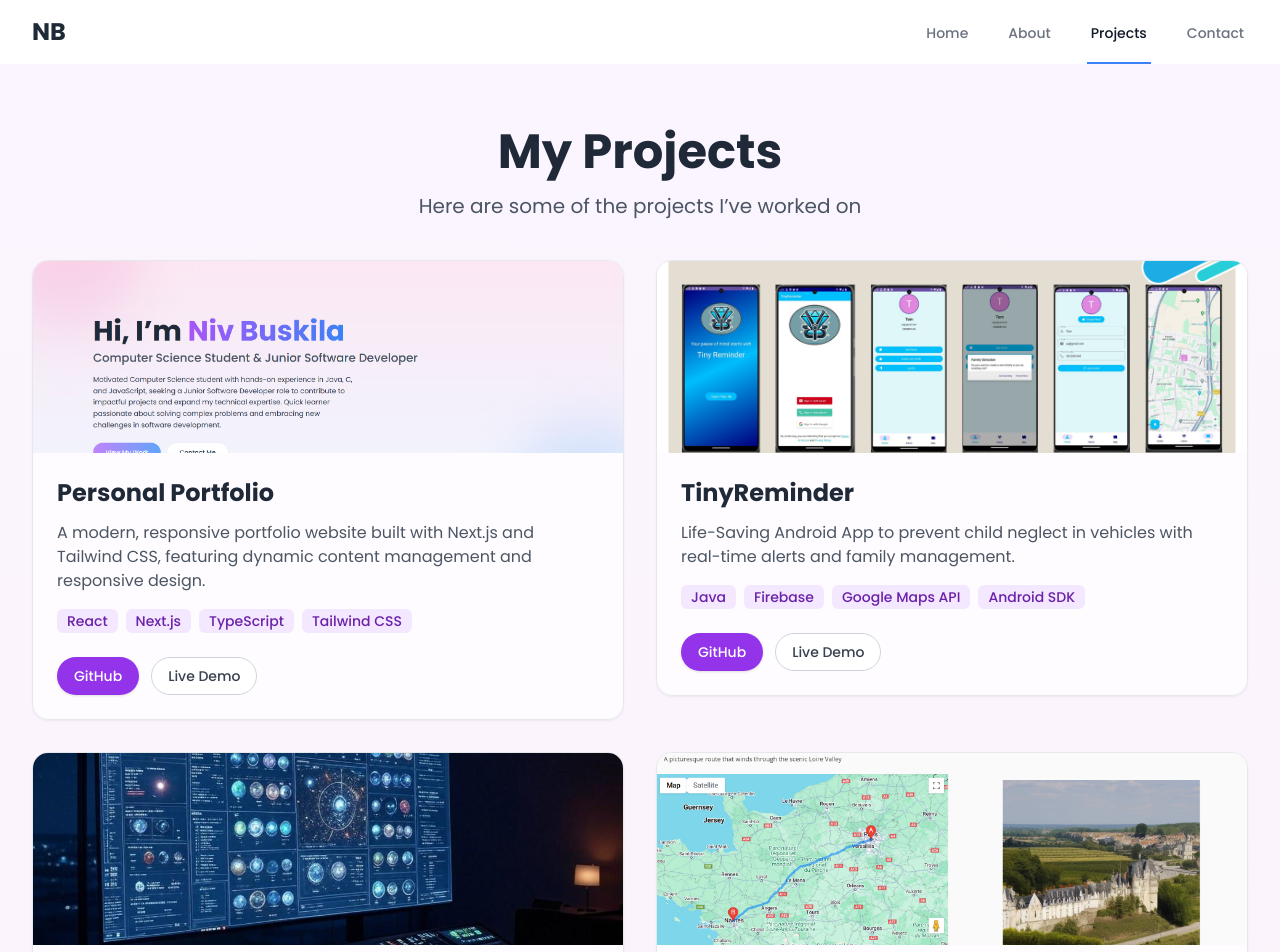
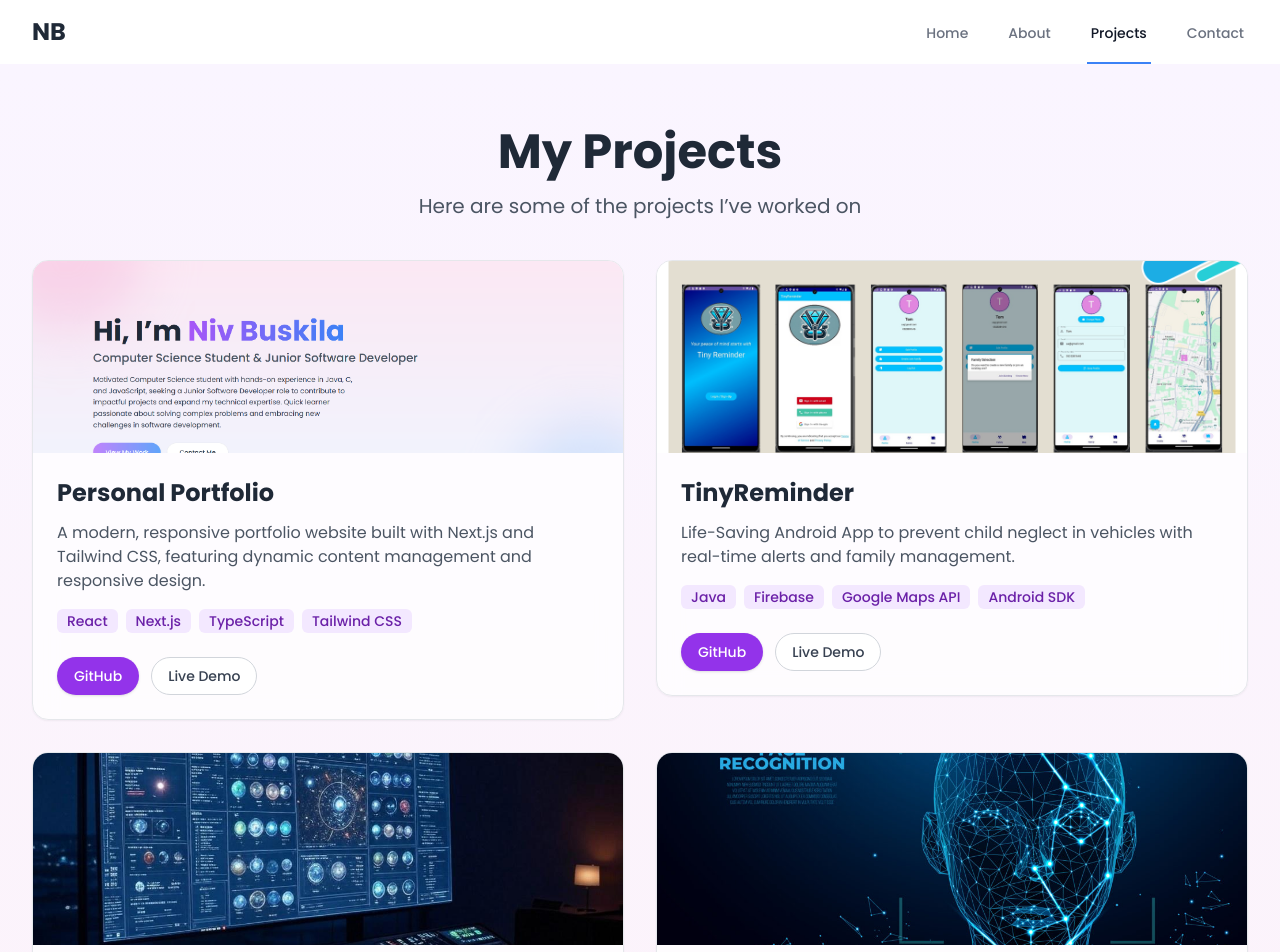
Before and after one commit to NivBuskila/portfolio, a Next.js app: page /projects in a window 1280 px wide. Shown: the top 952 px of the page. Built offline with nearby package versions, Linux system fonts and the light colour scheme.

Commit message:
fix image of the Face recognition Projects

```diff
--- a/src/data/projects.ts
+++ b/src/data/projects.ts
@@ -38,7 +38,7 @@ export const projects: Project[] = [
     description:
       'AI-powered web app providing personalized travel itineraries and destination previews using AI generated photos.',
     tech: ['JavaScript', 'Node.js', 'Express.js', 'React', 'Google Maps API'],
-    image: '/images/ai-trip.png', // PNG
+    image: '/images/face-recognition-project.jpg', // JPG
     github: 'https://github.com/NivBuskila/AI_Trip_Advisor',
   },
   {
```
Also changed, not shown: public/images/face-recognition-project.jpg (added).
